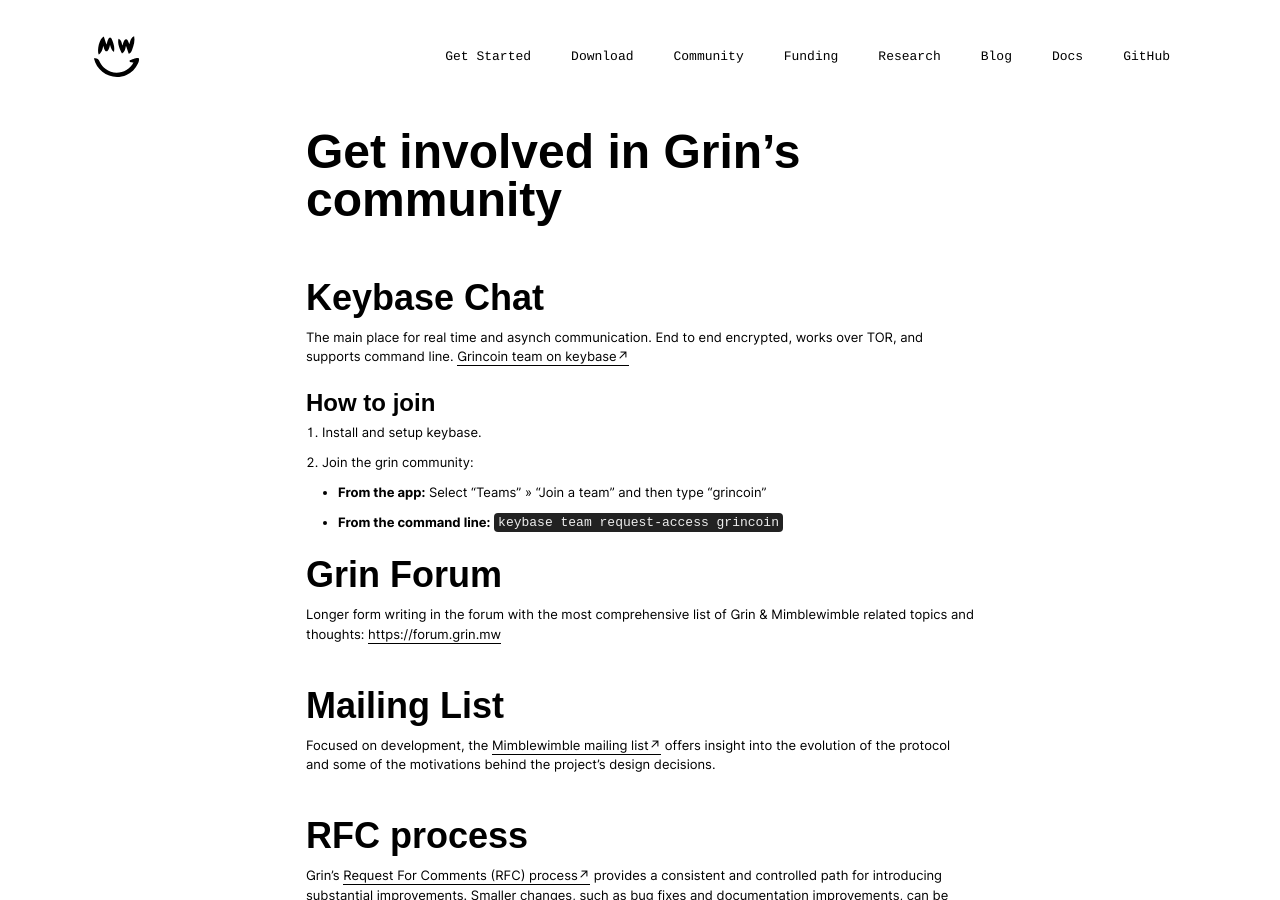
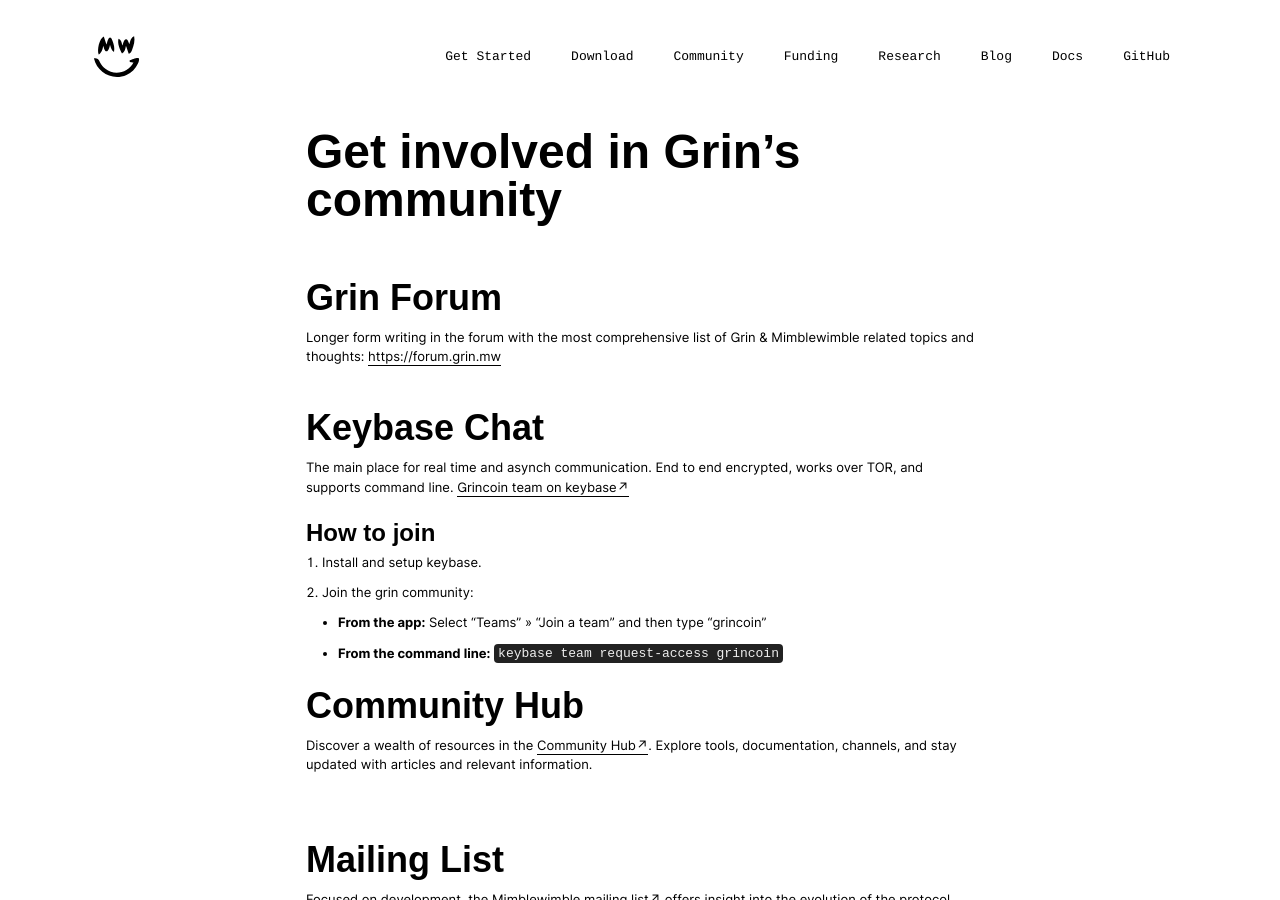
Before and after one commit to mimblewimble/site, a Jekyll site: the page built from community.md, in a window 1280 px wide and 900 px high. Built offline with Jekyll 4.4.1, drawn with Linux system fonts in a browser that asks for light colours; nearby versions of some CDN libraries; our own code applies the rules of GitHub Pages for plain Markdown files.

Commit message:
Update community.md
- make forum as visible as possible
- link to grincc hub page

```diff
--- a/community.md
+++ b/community.md
@@ -3,6 +3,11 @@
 ---
 
 # Get involved in Grin's community
+<br>
+
+## Grin Forum
+
+Longer form writing in the forum with the most comprehensive list of Grin & Mimblewimble related topics and thoughts: [https://forum.grin.mw](https://forum.grin.mw)
 <br>
 
 ## Keybase Chat
@@ -15,9 +20,10 @@
    * **From the command line:** `keybase team request-access grincoin`
 <br>
 
-## Grin Forum
+## Community Hub
 
-Longer form writing in the forum with the most comprehensive list of Grin & Mimblewimble related topics and thoughts: [https://forum.grin.mw](https://forum.grin.mw)
+Discover a wealth of resources in the [Community Hub↗](https://grincc.mw/hub/). Explore tools, documentation, channels, and stay updated with articles and relevant information.
+
 <br>
 
 ## Mailing List
```
